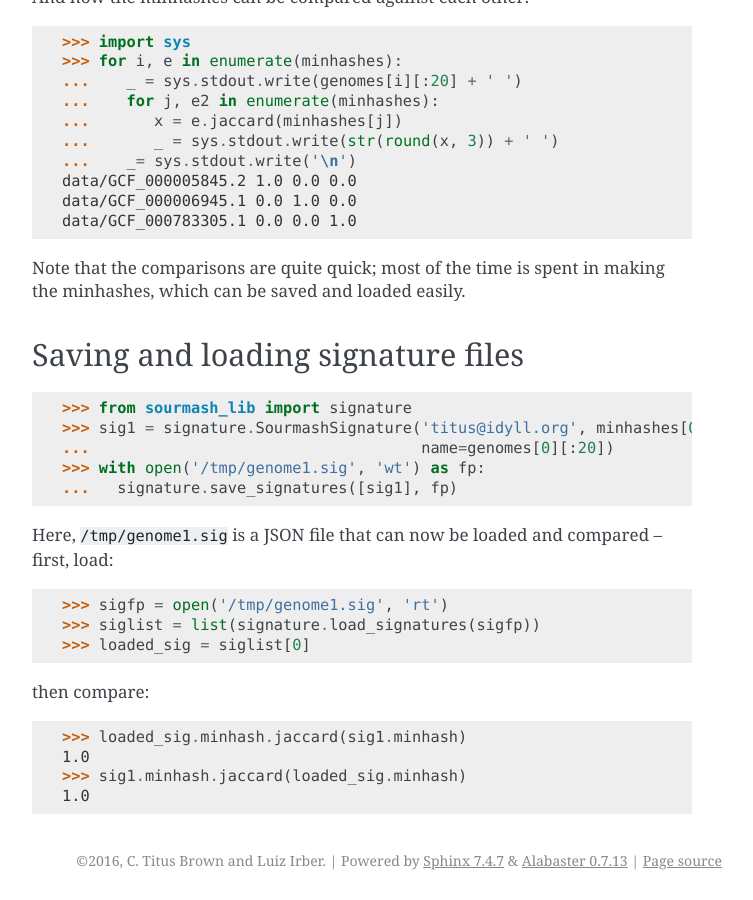
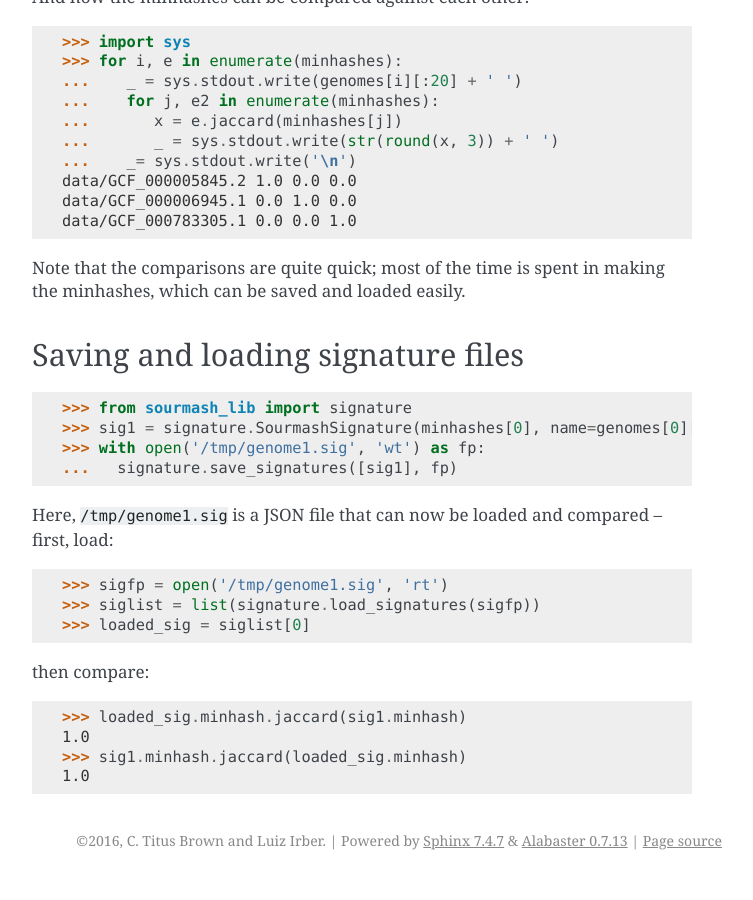
Before and after one commit to sourmash-bio/sourmash, a Sphinx documentation site: the page built from doc/api-example.rst, in a window 1280 px wide and 900 px high, scrolled down 1463 px. Shown: the whole window, without its empty margins (388-1141 px from the left). Built offline with Sphinx 7.4.7, drawn with Linux system fonts in a browser that asks for light colours.

Commit message:
fix docs

```diff
--- a/doc/api-example.rst
+++ b/doc/api-example.rst
@@ -84,8 +84,7 @@ Saving and loading signature files
 ----------------------------------
 
 >>> from sourmash_lib import signature
->>> sig1 = signature.SourmashSignature('titus@idyll.org', minhashes[0],
-...                                    name=genomes[0][:20])
+>>> sig1 = signature.SourmashSignature(minhashes[0], name=genomes[0][:20])
 >>> with open('/tmp/genome1.sig', 'wt') as fp:
 ...   signature.save_signatures([sig1], fp)
 
```
